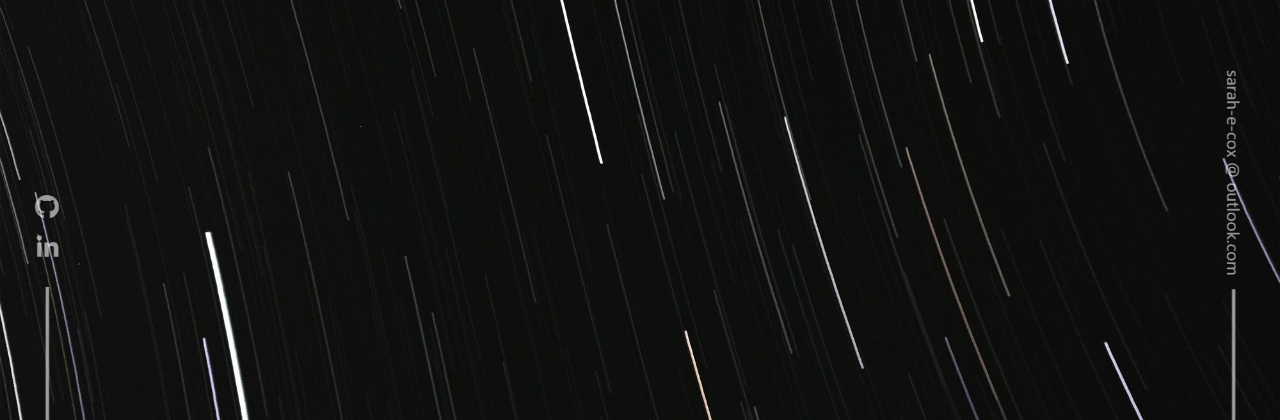
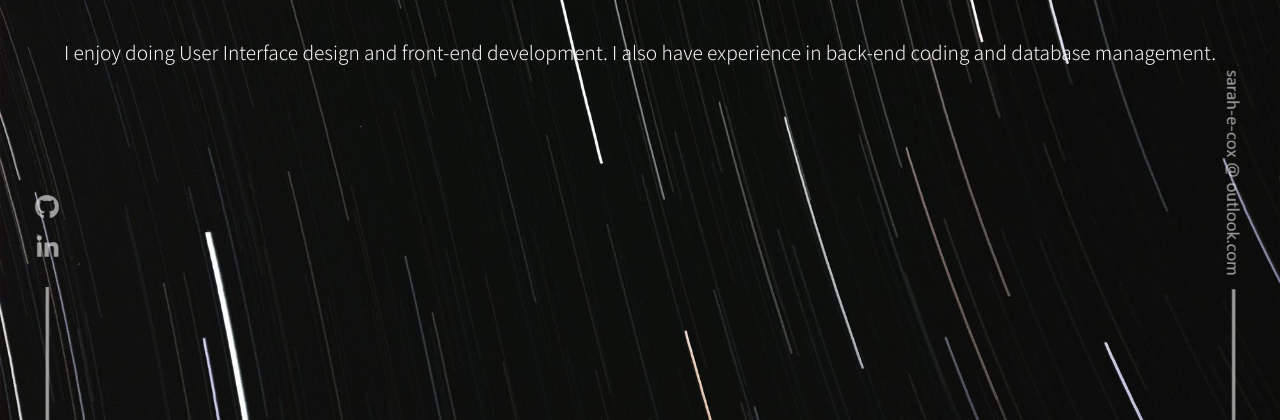
Before and after one commit to SarahBethCox/PersonalSite, a website: page src/index.html in a window 1280 px wide. Shown: the part 380-800 px from the top of the page. Drawn offline with nearby package versions, Linux system fonts and the light colour scheme.

Commit message:
added to bio

```diff
--- a/src/index.html
+++ b/src/index.html
@@ -44,6 +44,11 @@
       Arkansas Tech University. My anticipated graduation date is
       December 2020.
     </p>
+    <p class="bio">
+      I enjoy doing User Interface design and front-end
+      development. I also have experience in back-end coding and
+      database management.
+    </p>
 
     <div class="page1-bottom">
       <img class="social" src="../assets/images/social.png" alt="">
```
